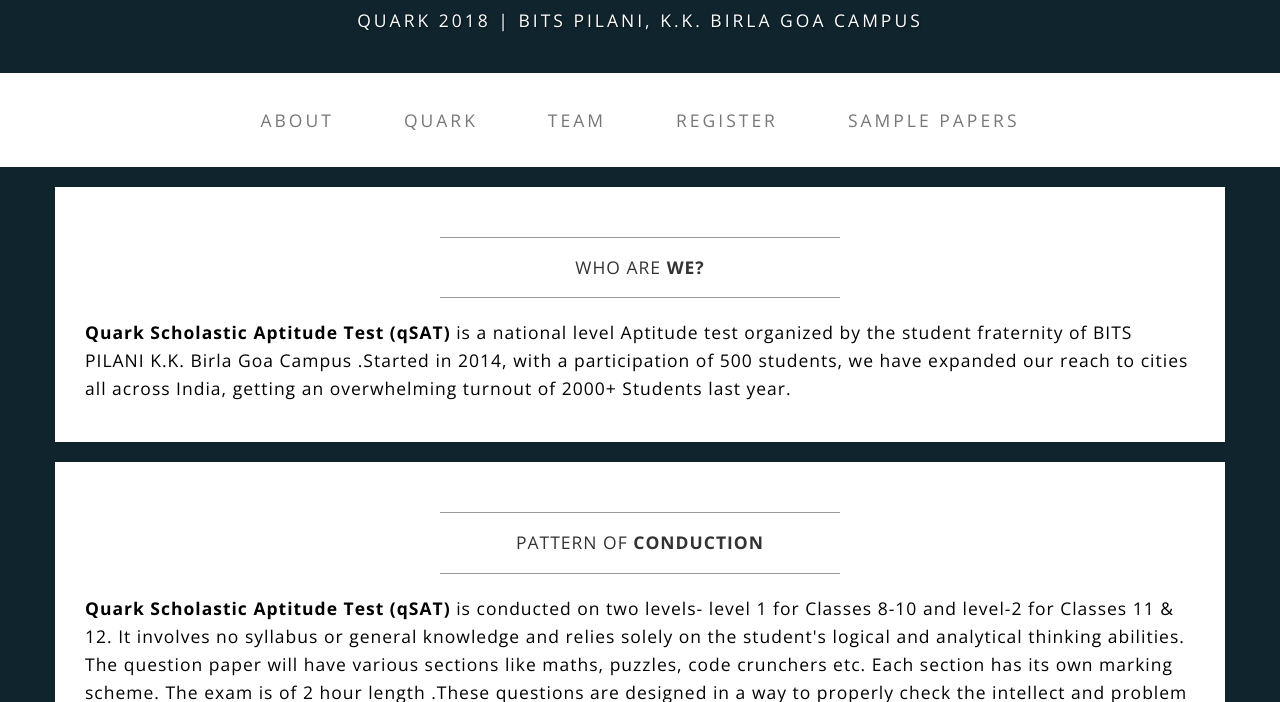
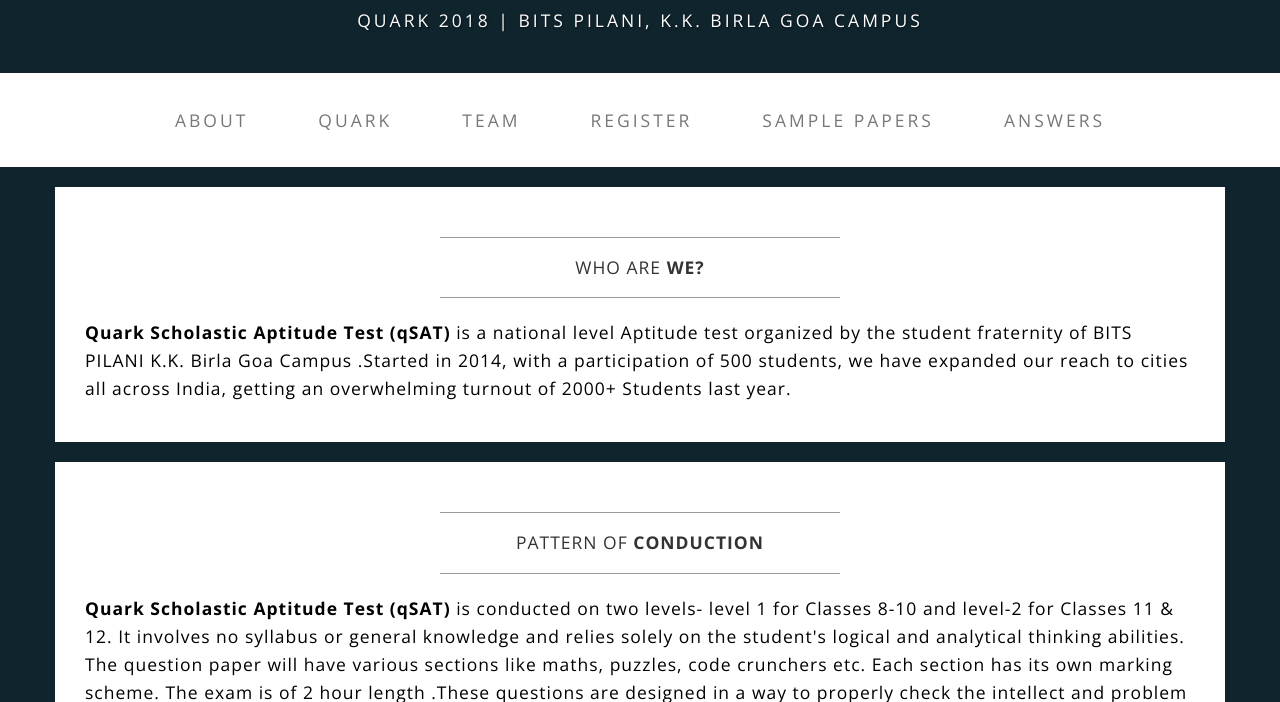
Before and after one commit to AnanyaSSingh/qsat17, a plain HTML site: page index.html in a window 1280 px wide. Shown: the part 98-800 px from the top of the page. Drawn offline with nearby package versions, Linux system fonts and the light colour scheme.

Commit message:
Update index.html

```diff
--- a/index.html
+++ b/index.html
@@ -67,6 +67,9 @@
                     </li>
                     <li>
                         <a href="sp.html">Sample Papers</a>
+                    </li>
+                    <li>
+                        <a href="answer.html">Answers</a>
                     </li>
                 </ul>
             </div>
```
